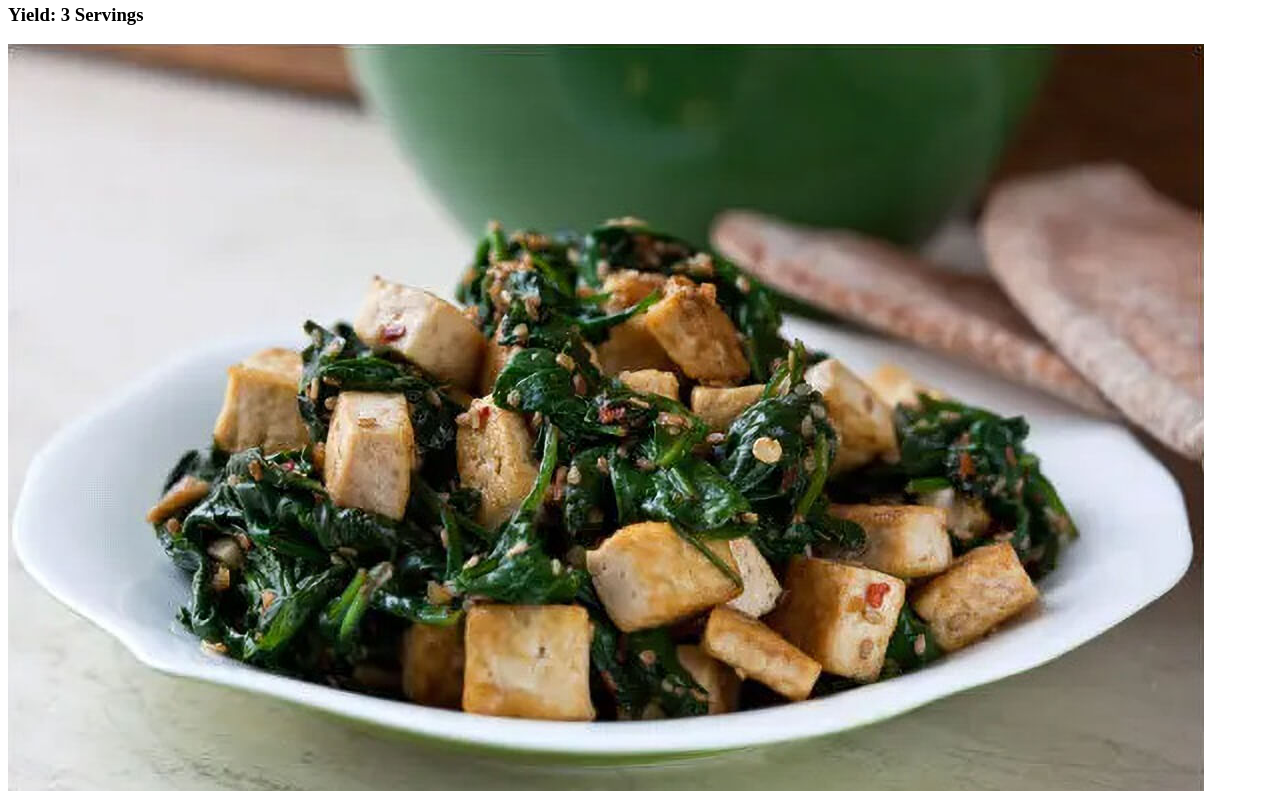
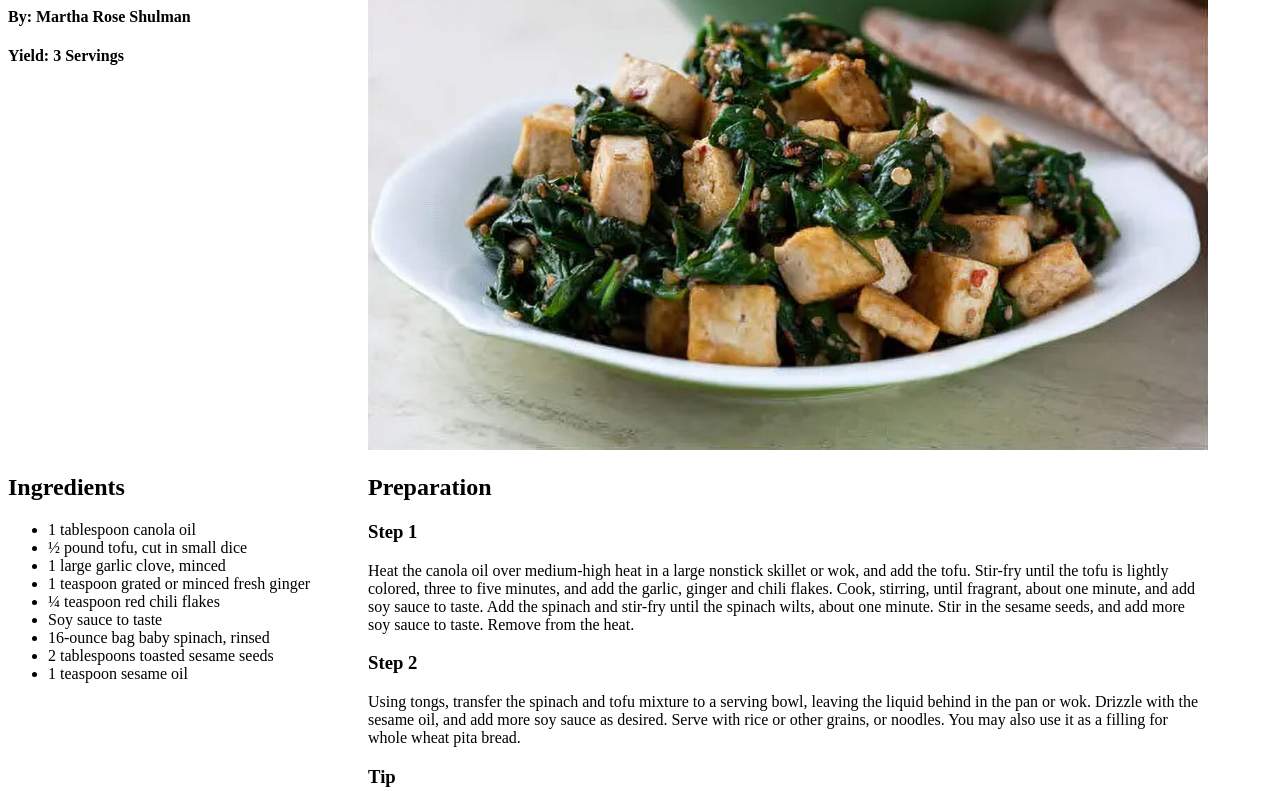
Before and after one commit to dskomra/Exercise-7, a plain HTML site: page index.html in a window 1280 px wide. Shown: the part 117-908 px from the top of the page. Drawn offline with Linux system fonts and the light colour scheme.

Commit message:
update 2

```diff
--- a/index.html
+++ b/index.html
@@ -5,39 +5,59 @@
     <title>Exercise 7: Typography</title>
     <meta charset="utf-8">
     <style>
+      .all-content {
+        max-width: 1200px;
+      }
 
+      img {
+        width: 100%;
+      }
+
+      .container {
+        display: grid;
+        grid-template-columns: 30% 70%;
+      }
 
     </style>
   </head>
   <body>
+    <div class="all-content">
+      <div class="container">
+        <div class="grid-item">
           <h1>Spinach, Tofu and Sesame Stir-Fry</h1>
-    <h3>By: Martha Rose Shulman</h3>
-    <h3>Yield: 3 Servings</h3>
-    <img src="recipe-photo-Enhanced-SR.jpg" alt="Spinach Tofy and Sesame Stir-Fry, served in a white deep plate, ">
+          <h4>By: Martha Rose Shulman</h4>
+          <h4>Yield: 3 Servings</h4>
+        </div>
 
+        <div class="grid-item">
+          <img src="recipe-photo-Enhanced-SR.jpg" alt="Spinach Tofu and Sesame Stir-Fry, served in a white shallow bowl on a light marble countertop, with a green bowl and salmon-coloured oven mits in the background">
+        </div>
 
+        <div class="grid-item">
+          <h2>Ingredients</h2>
+          <ul>
+            <li>1 tablespoon canola oil</li>
+            <li>½ pound tofu, cut in small dice</li>
+            <li>1 large garlic clove, minced</li>
+            <li>1 teaspoon grated or minced fresh ginger</li>
+            <li>¼ teaspoon red chili flakes</li>
+            <li>Soy sauce to taste</li>
+            <li>16-ounce bag baby spinach, rinsed</li>
+            <li>2 tablespoons toasted sesame seeds</li>
+            <li>1 teaspoon sesame oil</li>
+          </ul>
+        </div>
+
+        <div class="grid-item">
+          <h2>Preparation</h2>
+          <h3>Step 1</h3>
+          <p>Heat the canola oil over medium-high heat in a large nonstick skillet or wok, and add the tofu. Stir-fry until the tofu is lightly colored, three to five minutes, and add the garlic, ginger and chili flakes. Cook, stirring, until fragrant, about one minute, and add soy sauce to taste. Add the spinach and stir-fry until the spinach wilts, about one minute. Stir in the sesame seeds, and add more soy sauce to taste. Remove from the heat.</p>
+          <h3>Step 2</h3>
+          <p>Using tongs, transfer the spinach and tofu mixture to a serving bowl, leaving the liquid behind in the pan or wok. Drizzle with the sesame oil, and add more soy sauce as desired. Serve with rice or other grains, or noodles. You may also use it as a filling for whole wheat pita bread.</p>
+          <h3>Tip</h3>
+          <p>Advance preparation: This is a last-minute preparation, but you can have your ingredients prepared well in advance.</p>
+        </div>
+      </div>
+    </div>
   </body>
 </html>
-
-Ingredients
-
-1 tablespoon canola oil
-½ pound tofu, cut in small dice
-1 large garlic clove, minced
-1 teaspoon grated or minced fresh ginger
-¼ teaspoon red chili flakes
-Soy sauce to taste
-16-ounce bag baby spinach, rinsed
-2 tablespoons toasted sesame seeds
-1 teaspoon sesame oil
-
-Preparation
-
-Step 1
-Heat the canola oil over medium-high heat in a large nonstick skillet or wok, and add the tofu. Stir-fry until the tofu is lightly colored, three to five minutes, and add the garlic, ginger and chili flakes. Cook, stirring, until fragrant, about one minute, and add soy sauce to taste. Add the spinach and stir-fry until the spinach wilts, about one minute. Stir in the sesame seeds, and add more soy sauce to taste. Remove from the heat.
-
-Step 2
-Using tongs, transfer the spinach and tofu mixture to a serving bowl, leaving the liquid behind in the pan or wok. Drizzle with the sesame oil, and add more soy sauce as desired. Serve with rice or other grains, or noodles. You may also use it as a filling for whole wheat pita bread.
-
-Tip
-Advance preparation: This is a last-minute preparation, but you can have your ingredients prepared well in advance.
```
Lines whose indentation alone changed are shown as unchanged.
